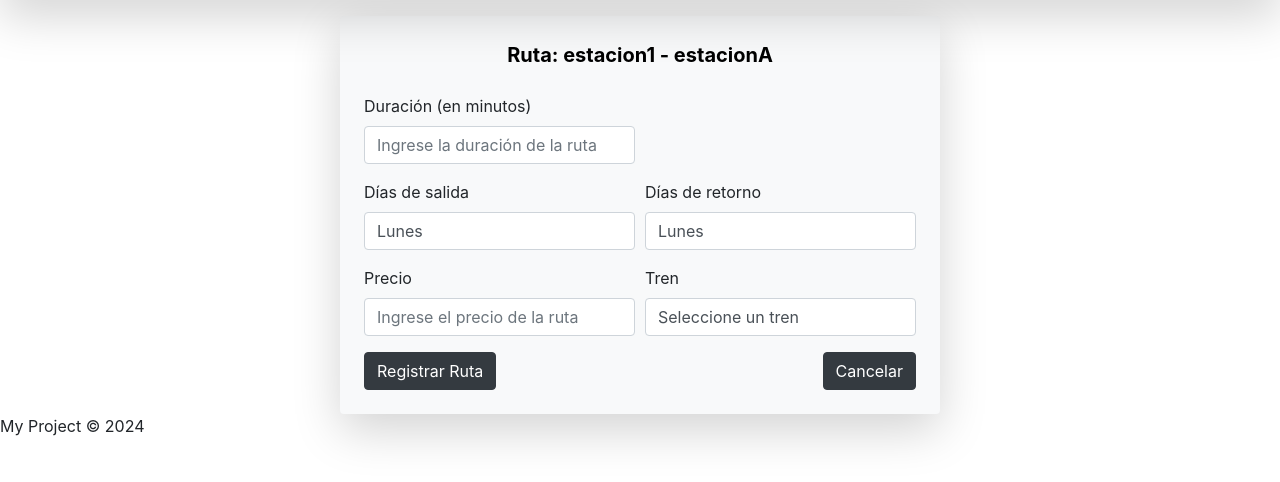
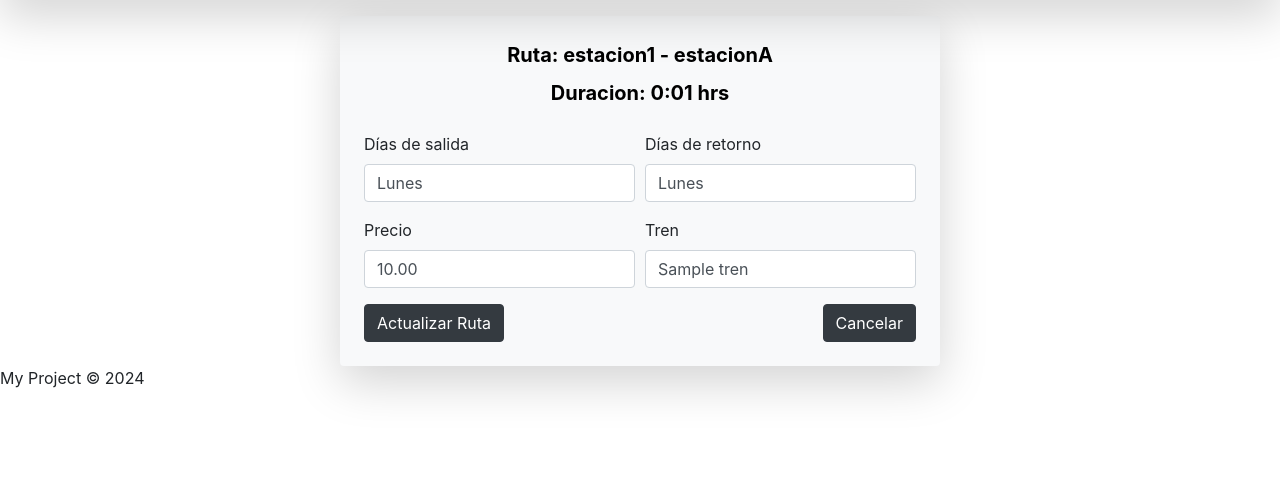
Before and after one commit to GitGiuGin/ReservasVentasTrenes, a Django app: template apps/rutas/templates/rutas/ruta_editar.html in a window 1280 px wide. Shown: the part 56-538 px from the top of the page. Run offline with Django 3.2, Linux system fonts and the light colour scheme; tables that the repository leaves empty hold one stand-in row (values such as "Sample post"); the template is opened without the code that fills it: values that come from a table or form of the project are taken from there, most other values are stand-ins (such as "Sample title", 1, 10 or a date in 2020); some libraries are stand-ins or nearby versions.

Commit message:
Rutas editar pendiente jgutierrez

```diff
--- a/apps/rutas/templates/rutas/ruta_editar.html
+++ b/apps/rutas/templates/rutas/ruta_editar.html
@@ -6,29 +6,25 @@
     <form action="{% url 'ruta_editar' %}" method="POST" class="p-4 shadow-lg rounded"
         style="max-width: 600px; margin: auto; background-color: #f8f9fa;">
         {% csrf_token %}
+        <input type="hidden" name="id" value="{{ ruta.id }}">
         <input type="hidden" value="{{cliente.id}}" name="id">
+        <p class="text-center font-weight-bold mb-2" style="font-size: 1.25rem; color: #000000;">
+            Ruta: {{ruta.origen}} - {{ruta.destino}}
+        </p>
         <p class="text-center font-weight-bold mb-4" style="font-size: 1.25rem; color: #000000;">
-            Ruta: {{ruta.origen}} - {{ruta.destino}}
+            Duracion: {{ruta.duracion_formateada}}
         </p>
 
         <div class="form-row">
             <div class="form-group col-md-6">
-                <label for="duracion" class="form-label">Duración (en minutos)</label>
-                <input type="number" class="form-control" id="numDuracion" name="numDuracion"
-                    placeholder="Ingrese la duración de la ruta" min="1" required>
-                <div class="invalid-feedback">Por favor, ingrese una duración válida.</div>
-            </div>
-        </div>
-        <div class="form-row">
-            <div class="form-group col-md-6">
                 <label for="dias_disponibles" class="form-label">Días de salida</label>
                 <select class="form-control" id="selectDiasDisponibles" name="selectDiaSalida" required>
-                    <option value="Lunes">Lunes</option>
-                    <option value="Martes">Martes</option>
-                    <option value="Miércoles">Miércoles</option>
-                    <option value="Jueves">Jueves</option>
-                    <option value="Viernes">Viernes</option>
-                    <option value="Sábado">Sábado</option>
+                    <option value="Lunes" {% if ruta.dia_salida == "Lunes" %}selected{% endif %}>Lunes</option>
+                    <option value="Martes" {% if ruta.dia_salida == "Martes" %}selected{% endif %}>Martes</option>
+                    <option value="Miércoles" {% if ruta.dia_salida == "Miércoles" %}selected{% endif %}>Miércoles</option>
+                    <option value="Jueves" {% if ruta.dia_salida == "Jueves" %}selected{% endif %}>Jueves</option>
+                    <option value="Viernes" {% if ruta.dia_salida == "Viernes" %}selected{% endif %}>Viernes</option>
+                    <option value="Sábado" {% if ruta.dia_salida == "Sábado" %}selected{% endif %}>Sábado</option>
                     <!-- Añade más días si es necesario -->
                 </select>
                 <div class="invalid-feedback">Por favor, seleccione los días en que la ruta está disponible.</div>
@@ -36,12 +32,12 @@
             <div class="form-group col-md-6">
                 <label for="dias_disponibles" class="form-label">Días de retorno</label>
                 <select class="form-control" id="selectDiasDisponibles" name="selectDiaRetorno" required>
-                    <option value="Lunes">Lunes</option>
-                    <option value="Martes">Martes</option>
-                    <option value="Miércoles">Miércoles</option>
-                    <option value="Jueves">Jueves</option>
-                    <option value="Viernes">Viernes</option>
-                    <option value="Sábado">Sábado</option>
+                    <option value="Lunes" {% if ruta.dia_retorno  == "Lunes" %}selected{% endif %}>Lunes</option>
+                    <option value="Martes" {% if ruta.dia_retorno  == "Martes" %}selected{% endif %}>Martes</option>
+                    <option value="Miércoles" {% if ruta.dia_retorno  == "Miércoles" %}selected{% endif %}>Miércoles</option>
+                    <option value="Jueves" {% if ruta.dia_retorno == "Jueves" %}selected{% endif %}>Jueves</option>
+                    <option value="Viernes" {% if ruta.dia_retorno  == "Viernes" %}selected{% endif %}>Viernes</option>
+                    <option value="Sábado" {% if ruta.dia_retorno  == "Sábado" %}selected{% endif %}>Sábado</option>
                     <!-- Añade más días si es necesario -->
                 </select>
                 <div class="invalid-feedback">Por favor, seleccione los días en que la ruta está disponible.</div>
@@ -50,23 +46,22 @@
         <div class="form-row">
             <div class="form-group col-md-6">
                 <label for="precio" class="form-label">Precio</label>
-                <input type="number" class="form-control" id="numPrecio" name="numPrecio"
+                <input type="number" class="form-control" value="{{ ruta.precio }}" id="numPrecio" name="numPrecio"
                     placeholder="Ingrese el precio de la ruta" step="0.01" min="0" required>
                 <div class="invalid-feedback">Por favor, ingrese un precio válido.</div>
             </div>
             <div class="form-group col-md-6">
                 <label for="tren" class="form-label">Tren</label>
                 <select class="form-control" id="selectTren" name="selectTren">
-                    <option value="">Seleccione un tren </option>
                     {% for tren in trenes %}
-                    <option value="{{ tren.id }}">{{ tren.nombre }}</option>
+                    <option value="{{ tren.id }}" {% if ruta.tren.id == tren.id %}selected{% endif %}>{{ tren.nombre }}</option>
                     {% endfor %}
                 </select>
                 <div class="invalid-feedback">Por favor, seleccione un tren si corresponde.</div>
             </div>
         </div>
         <div class="d-flex justify-content-between">
-            <button type="submit" class="btn btn-dark">Registrar Ruta</button>
+            <button type="submit" class="btn btn-dark">Actualizar Ruta</button>
             <a href="javascript:history.back()" type="reset" class="btn btn-dark">Cancelar</a>
         </div>
     </form>
```
Also changed, not shown: apps/rutas/views.py (+11 -6 lines).
